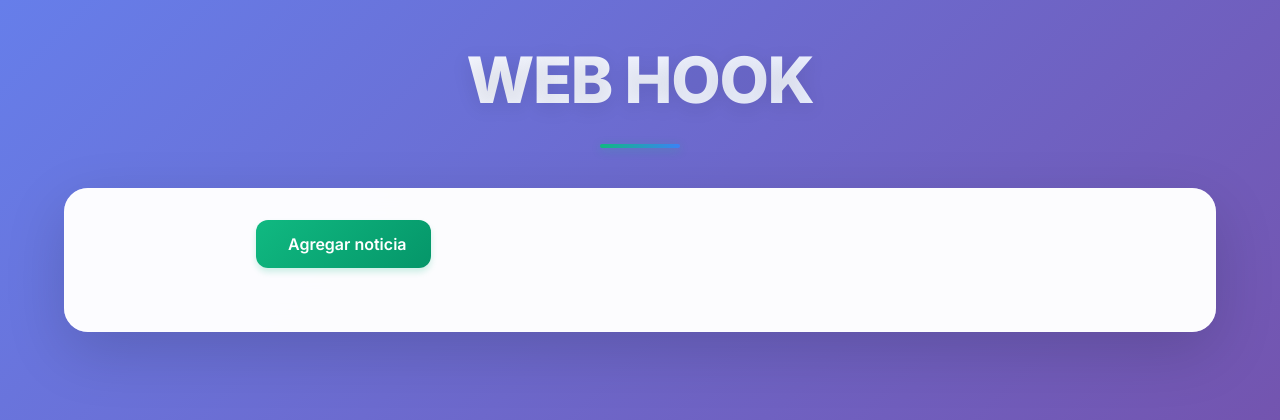
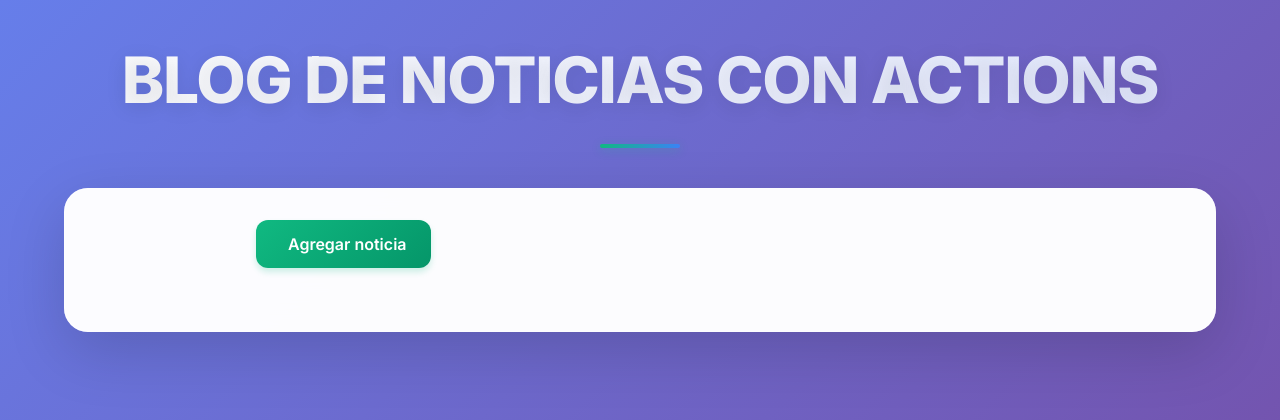
Before and after one commit to Ccarranza-nube2/CN2_BLOG_TEC, a Flask app: page / in a window 1280 px wide. Shown: the top 420 px of the page. Run offline with Flask 3, Linux system fonts and the light colour scheme; data that the repository does not hold is empty.

Commit message:
Cambiando titulo

```diff
--- a/templates/base.html
+++ b/templates/base.html
@@ -113,7 +113,7 @@
   </head>
   <body>
     <header>
-      <h1>WEB HOOK</h1>
+      <h1>BLOG DE NOTICIAS CON ACTIONS</h1>
       <hr>
     </header>
     <div class="container">
```
